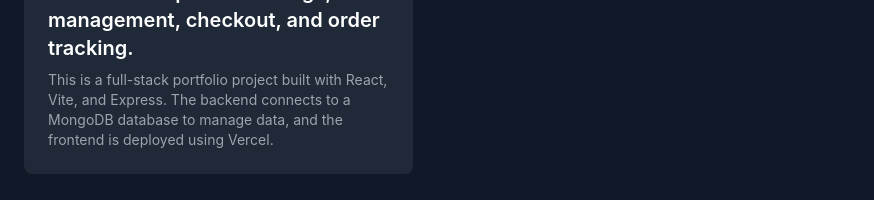
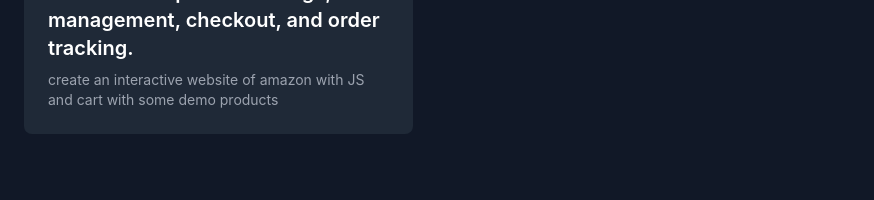
Before and after one commit to AAKASHEE/PORTFOLIO_DEV, a React (Vite) app in the folder frontend/: page / in a window 1280 px wide. Shown: the part 4697-4897 px from the top of the page, without its empty margins (0-874 px from the left). Built offline with nearby package versions, Linux system fonts and the light colour scheme; no server answers.

Commit message:
updated description

```diff
--- a/frontend/src/data/projects.ts
+++ b/frontend/src/data/projects.ts
@@ -25,7 +25,7 @@
   },
   {
     title: "Build a functional e-commerce website with product listings, cart management, checkout, and order tracking.",
-    description: "This is a full-stack portfolio project built with React, Vite, and Express. The backend connects to a MongoDB database to manage data, and the frontend is deployed using Vercel.",
+    description: "create an interactive website of amazon with JS and cart with some demo products",
     image: "./img/JS_AMAZON.png",
 
     tags: ["HTML", "CSS", "JavaScript"],
```
